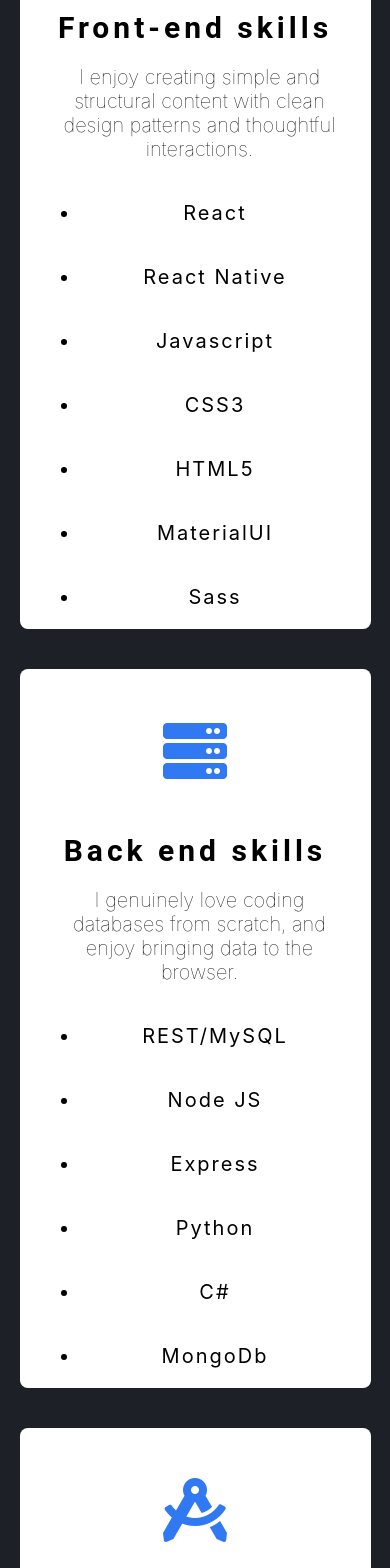
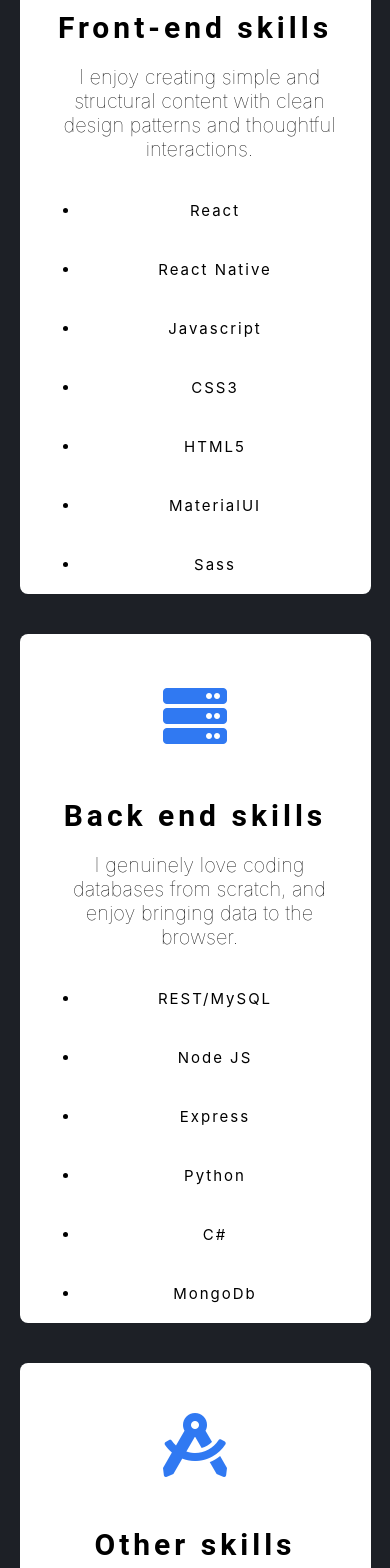
Before and after one commit to AbdifatahOsman2/Portfolio-V3, a React (Create React App) app: page / in a window 390 px wide. Shown: the part 2936-4504 px from the top of the page. Built offline with nearby package versions, Linux system fonts and the light colour scheme; the HTML template or start-up script is replaced by a standard one.

Commit message:
mobile redone

```diff
--- a/src/screens/Home.scss
+++ b/src/screens/Home.scss
@@ -488,7 +488,7 @@
   .section-four {
     height: 100vh;
     @media only screen and (max-width: 480px) {
-      height: 2400px;
+      height: 2300px;
     }
     .heading {
       padding-top: 30px;
@@ -559,7 +559,7 @@
           font-size: 24px;
           letter-spacing: 2px;
           @media screen and (max-width: 480px) {
-            font-size: 20px;
+            font-size: 15px;
           }
           li {
             margin: 20px;
@@ -612,7 +612,7 @@
           font-size: 24px;
           letter-spacing: 2px;
           @media screen and (max-width: 480px) {
-            font-size: 20px;
+            font-size: 15px;
           }
           li {
             margin: 20px;
```
